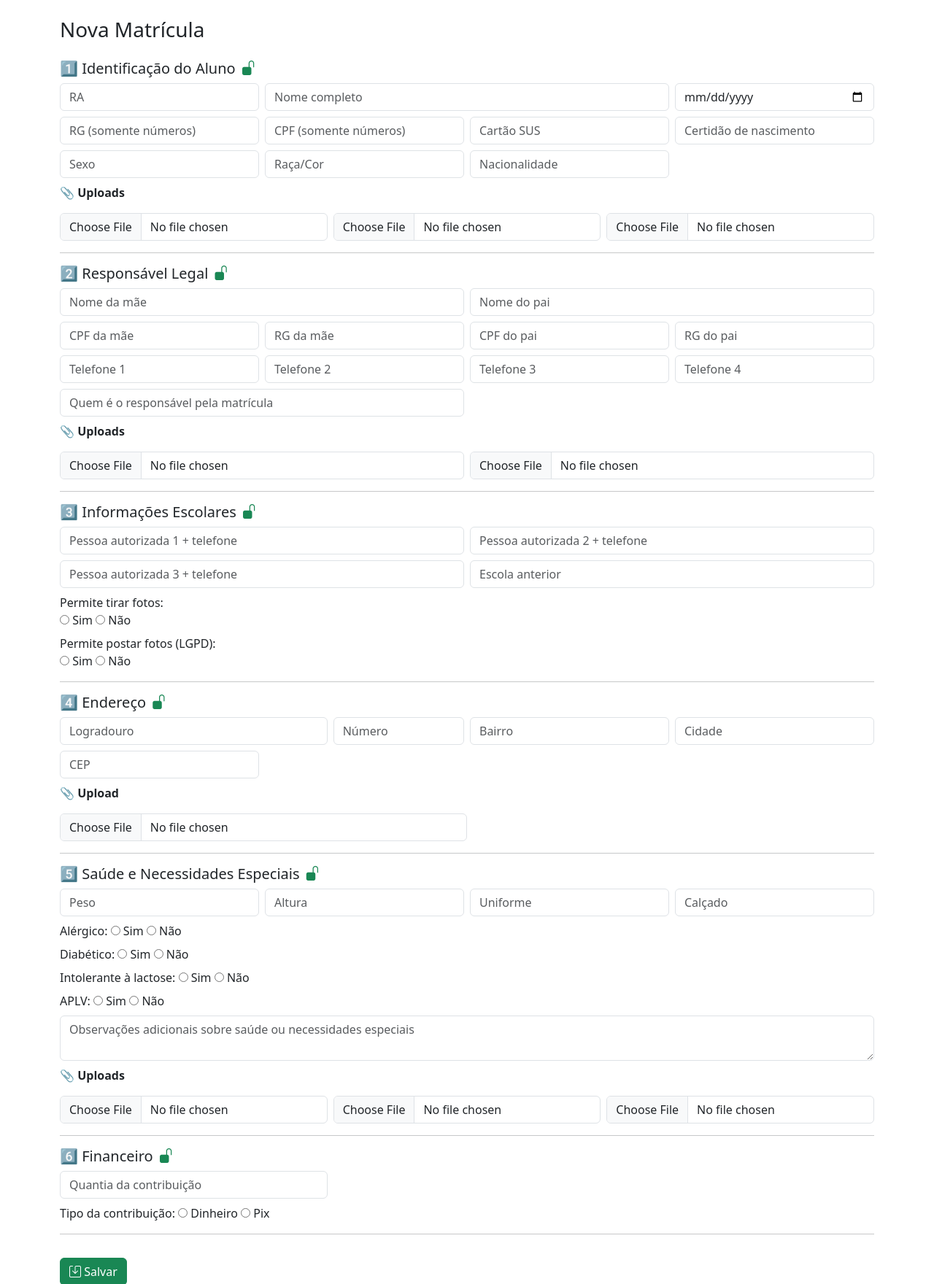
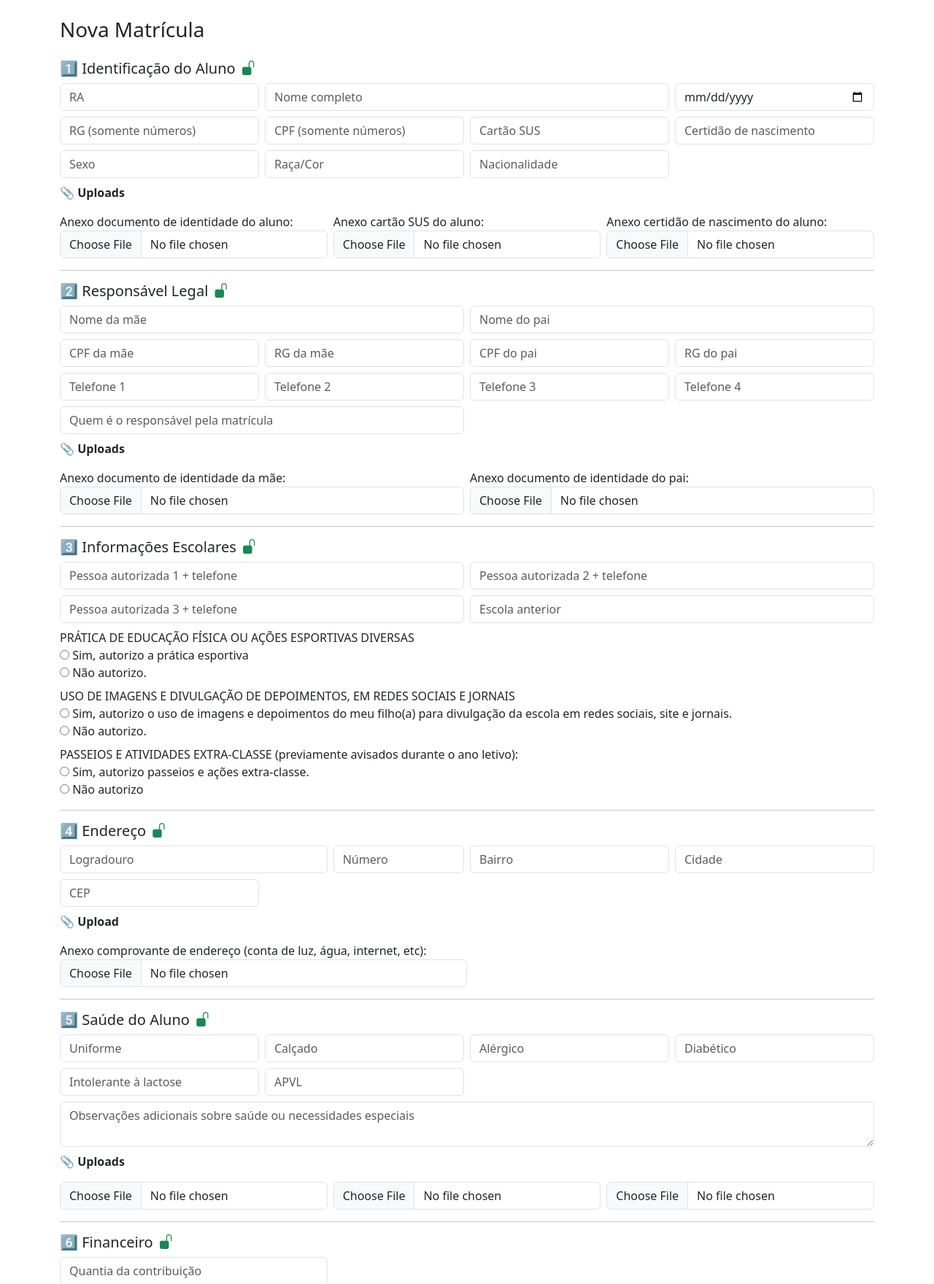
Before and after one commit to gabriel23nonato-png/Projeto_Matricula_v2, a Flask app: page /nova_matricula in a window 1280 px wide. Shown: the top 1760 px of the page at 73% size. Run offline with Flask 3, Linux system fonts and the light colour scheme.

Commit message:
Seção saúde e adições de labels nos anexos

```diff
--- a/app.py
+++ b/app.py
@@ -124,7 +124,7 @@ def editar_matricula(id):
     conn.row_factory = sqlite3.Row
     cursor = conn.cursor()
 
-    cursor.execute("SELECT * FROM alunos WHERE id = ?", (id,))
+    cursor.execute("SELECT * FROM alunos_v3 WHERE id = ?", (id,))
     aluno = cursor.fetchone()
 
     if not aluno:
--- a/static/css/style.css
+++ b/static/css/style.css
@@ -9,6 +9,7 @@
   border-radius: 15px;
   margin: 15px;
 }
+
 
 /* #info_escolares {
   border: 1px solid rgba(13, 202, 240, 0.5);
--- a/templates/nova_matricula.html
+++ b/templates/nova_matricula.html
@@ -126,12 +126,15 @@
       <p class="mt-2"><strong>📎 Uploads</strong></p>
       <div class="row g-2">
         <div class="col-md-4">
+          <label>Anexo documento de identidade do aluno:</label>
           <input type="file" name="doc_cpf" class="form-control" />
         </div>
         <div class="col-md-4">
+          <label>Anexo cartão SUS do aluno:</label>
           <input type="file" name="doc_cartao_sus" class="form-control" />
         </div>
         <div class="col-md-4">
+          <label>Anexo certidão de nascimento do aluno:</label>
           <input type="file" name="doc_certidao" class="form-control" />
         </div>
       </div>
@@ -228,9 +231,11 @@
       <p class="mt-2"><strong>📎 Uploads</strong></p>
       <div class="row g-2">
         <div class="col-md-6">
+          <label>Anexo documento de identidade da mãe:</label>
           <input type="file" name="doc_cpf_mae" class="form-control" />
         </div>
         <div class="col-md-6">
+          <label>Anexo documento de identidade do pai:</label>
           <input type="file" name="doc_cpf_pai" class="form-control" />
         </div>
       </div>
@@ -275,17 +280,33 @@
           />
         </div>
       </div>
-
       <div class="mt-2">
-        <label>Permite tirar fotos:</label><br />
-        <input type="radio" name="permite_fotos" value="Sim" /> Sim
-        <input type="radio" name="permite_fotos" value="Não" /> Não
+        <label
+          >PRÁTICA DE EDUCAÇÃO FÍSICA OU AÇÕES ESPORTIVAS DIVERSAS</label
+        ><br />
+        <input type="radio" name="permite_fotos" value="Sim" /> Sim, autorizo a prática esportiva<br />
+        <input type="radio" name="permite_fotos" value="Não" /> Não autorizo.
+      </div>
+      <div class="mt-2">
+        <label
+          >USO DE IMAGENS E DIVULGAÇÃO DE DEPOIMENTOS, EM REDES SOCIAIS E
+          JORNAIS</label
+        ><br />
+        <input type="radio" name="permite_fotos" value="Sim" /> Sim, autorizo o
+        uso de imagens e depoimentos do meu filho(a) para divulgação da escola
+        em redes sociais, site e jornais.<br />
+        <input type="radio" name="permite_fotos" value="Não" /> Não autorizo.
       </div>
 
       <div class="mt-2">
-        <label>Permite postar fotos (LGPD):</label><br />
-        <input type="radio" name="permite_postar_fotos" value="Sim" /> Sim
+        <label
+          >PASSEIOS E ATIVIDADES EXTRA-CLASSE (previamente avisados durante o
+          ano letivo):</label
+        ><br />
+        <input type="radio" name="permite_postar_fotos" value="Sim" /> Sim,
+        autorizo passeios e ações extra-classe.<br />
         <input type="radio" name="permite_postar_fotos" value="Não" /> Não
+        autorizo
       </div>
 
       <hr />
@@ -321,13 +342,17 @@
       </div>
 
       <p class="mt-2"><strong>📎 Upload</strong></p>
+      <label
+        >Anexo comprovante de endereço (conta de luz, água, internet,
+        etc):</label
+      >
       <input type="file" name="doc_cep" class="form-control w-50" />
 
       <hr />
 
       <!-- ================= 5️⃣ SAÚDE ================= -->
       <h5 class="titulo">
-        5️⃣ Saúde e Necessidades Especiais
+        5️⃣ Saúde do Aluno
         <i
           class="bi {% if modo=='editar' and not edicao_habilitada %}bi-lock-fill text-secondary{% else %}bi-unlock-fill text-success{% endif %}"
         ></i>
@@ -335,42 +360,36 @@
 
       <div class="row g-2">
         <div class="col-md-3">
-          <input name="peso" class="form-control" placeholder="Peso" />
-        </div>
-        <div class="col-md-3">
-          <input name="altura" class="form-control" placeholder="Altura" />
-        </div>
-        <div class="col-md-3">
           <input name="uniforme" class="form-control" placeholder="Uniforme" />
         </div>
         <div class="col-md-3">
           <input name="calcado" class="form-control" placeholder="Calçado" />
         </div>
+        <div class="col-md-3">
+          <input name="alergico" class="form-control" placeholder="Alérgico" />
+        </div>
+        <div class="col-md-3">
+          <input
+            name="diabetico"
+            class="form-control"
+            placeholder="Diabético"
+          />
+        </div>
+        <div class="col-md-3">
+          <input
+            name="lactose"
+            class="form-control"
+            placeholder="Intolerante à lactose"
+          />
+        </div>
+        <div class="col-md-3">
+          <input name="apvl" class="form-control" placeholder="APVL" />
+        </div>
       </div>
 
-      <div class="mt-2">
-        Alérgico:
-        <input type="radio" name="alergico" value="Sim" /> Sim
-        <input type="radio" name="alergico" value="Não" /> Não
-      </div>
+      <!-- <div class="row g-2">
 
-      <div class="mt-2">
-        Diabético:
-        <input type="radio" name="diabetico" value="Sim" /> Sim
-        <input type="radio" name="diabetico" value="Não" /> Não
-      </div>
-
-      <div class="mt-2">
-        Intolerante à lactose:
-        <input type="radio" name="lactose" value="Sim" /> Sim
-        <input type="radio" name="lactose" value="Não" /> Não
-      </div>
-
-      <div class="mt-2">
-        APLV:
-        <input type="radio" name="aplv" value="Sim" /> Sim
-        <input type="radio" name="aplv" value="Não" /> Não
-      </div>
+      </div> -->
 
       <textarea
         name="observacoes"
@@ -381,7 +400,12 @@
       <p class="mt-2"><strong>📎 Uploads</strong></p>
       <div class="row g-2">
         <div class="col-md-4">
-          <input type="file" name="doc_laudo" class="form-control" />
+          <input
+            type="file"
+            name="doc_laudo"
+            class="form-control"
+            placeholder="Laudo (se houver)"
+          />
         </div>
         <div class="col-md-4">
           <input
```
Also changed, not shown: database/database/alunosv3.db, 1 other file.
